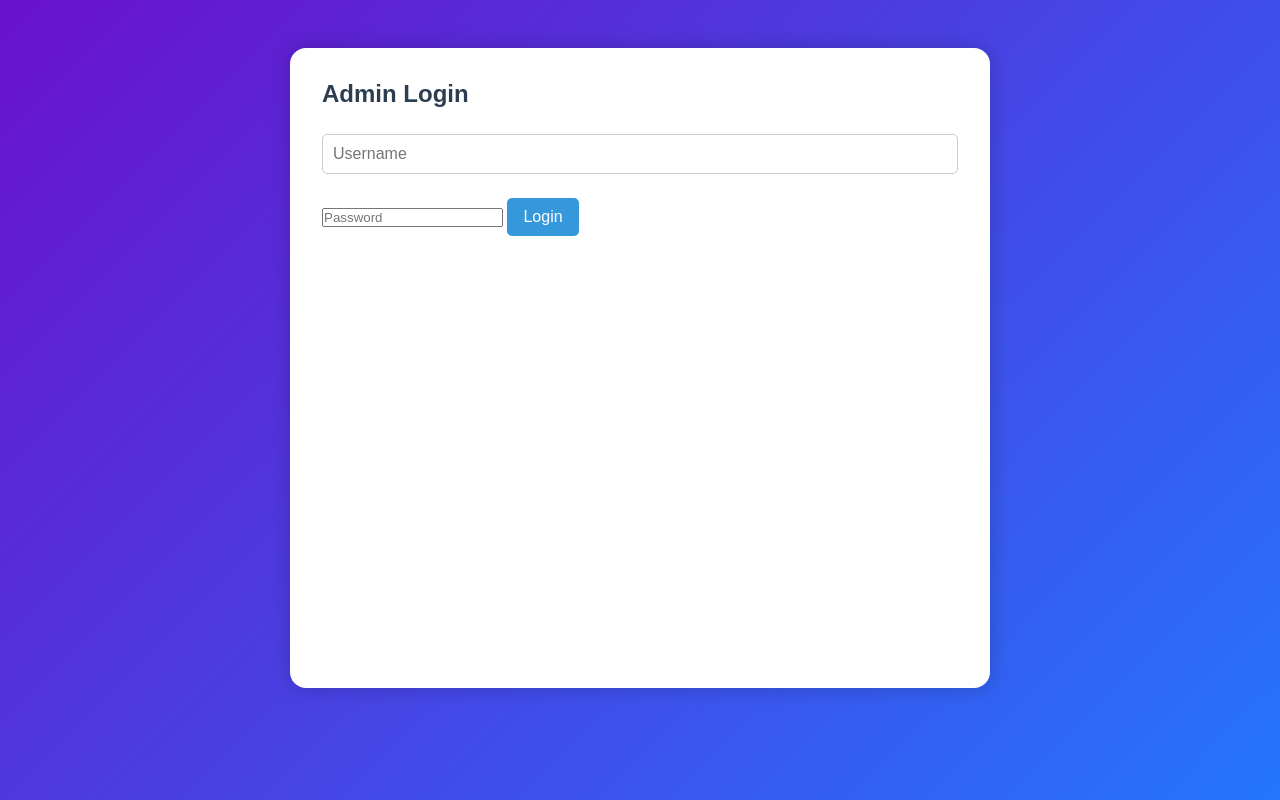
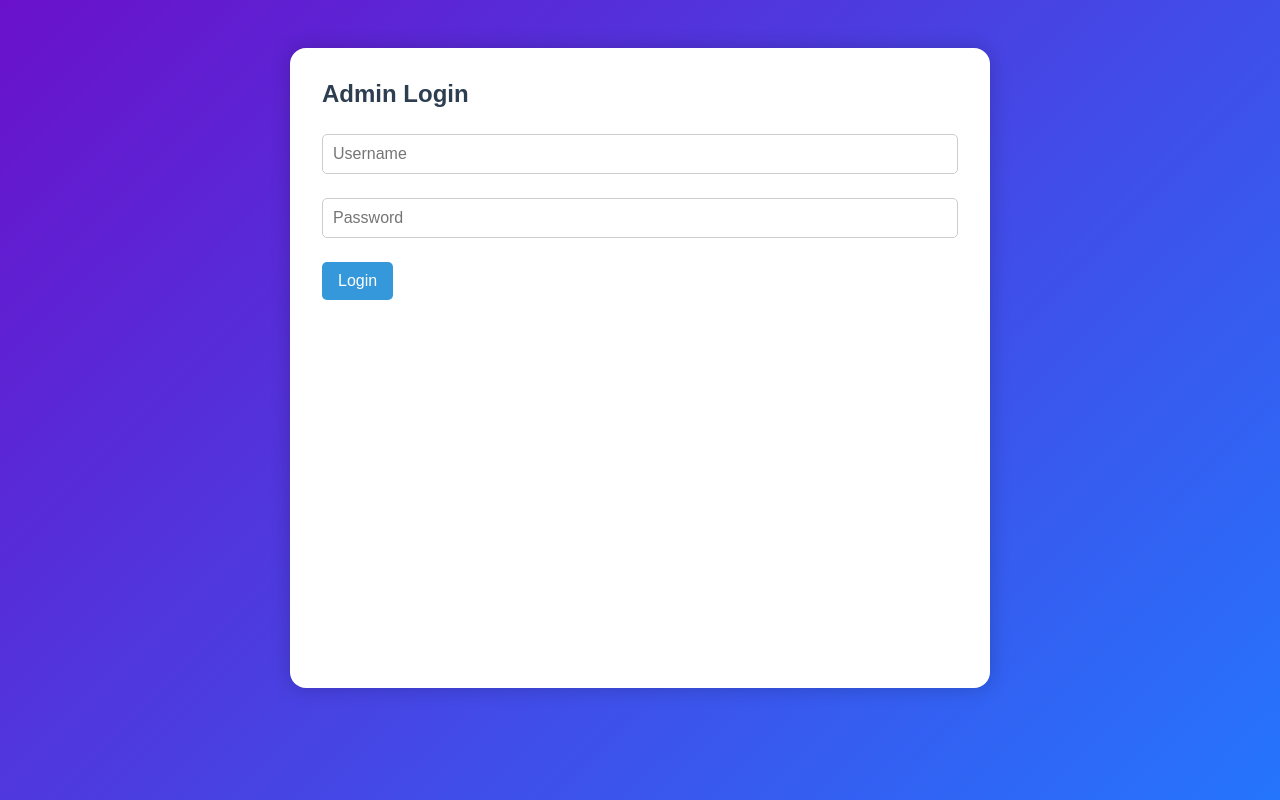
Before and after one commit to mikaelacodes/404-brains-not-found-quiz-app, a website: page admin.html in a window 1280 px wide. Drawn offline with Linux system fonts and the light colour scheme.

Commit message:
username-style

```diff
--- a/styles/styles.css
+++ b/styles/styles.css
@@ -63,7 +63,7 @@ button:hover {
 
 input[type="text"],
 input[type="number"],
-select {
+select,#admin-password{
   width: 100%;
   padding: 10px;
   margin: 8px 0 16px;
```
